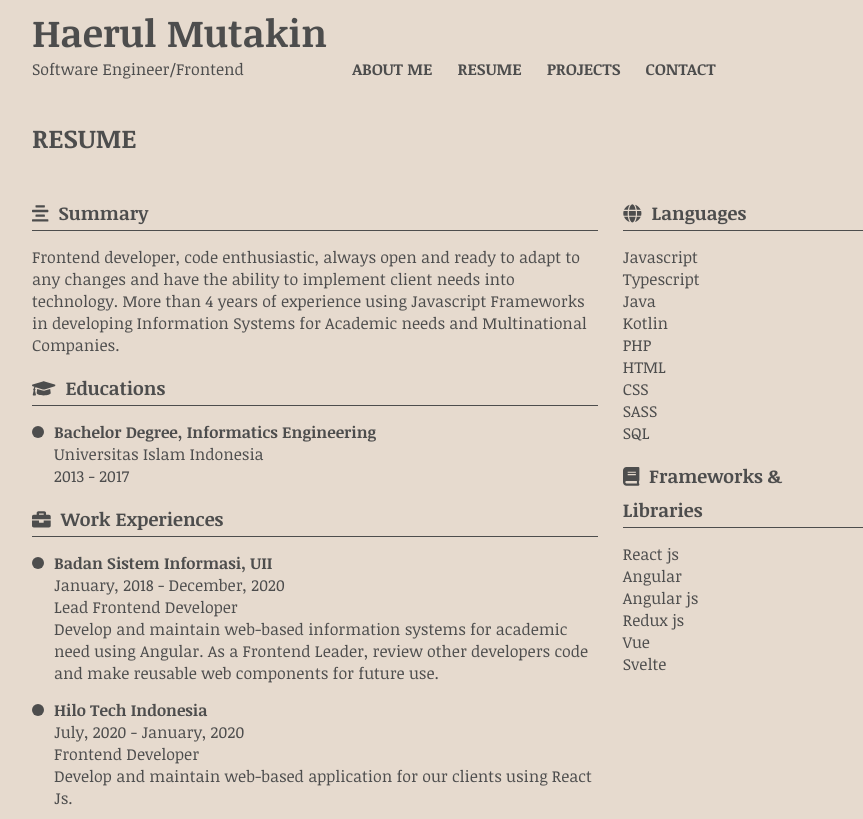
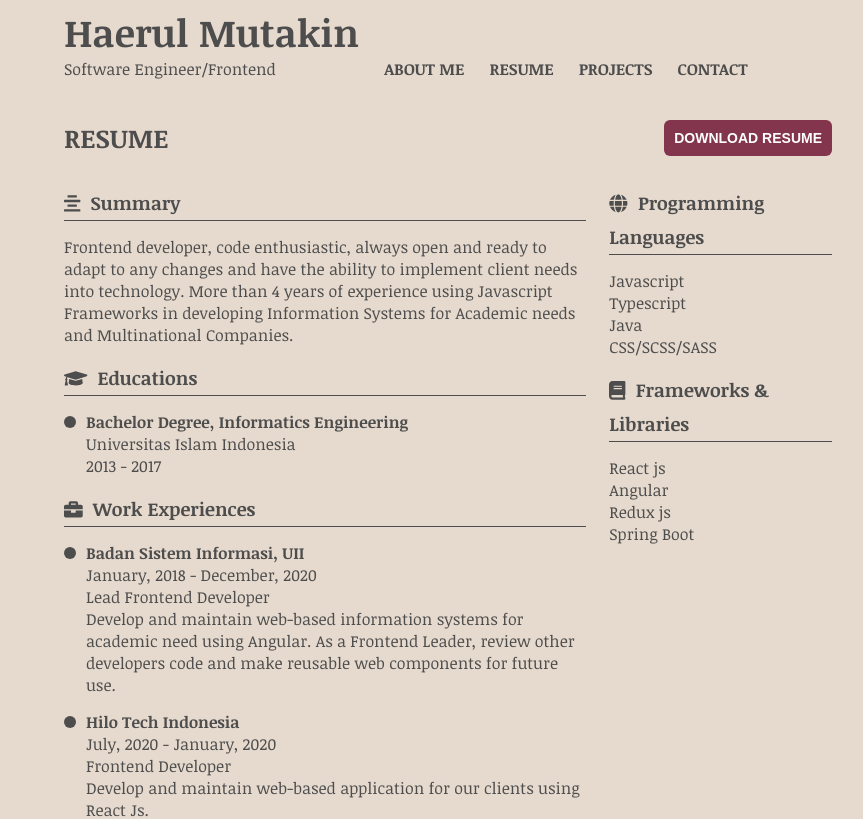
Before and after one commit to haerulmutakin/resume, a React (Create React App) app: page /resume in a window 1280 px wide. Shown: the top 819 px of the page, without its empty margins (192-1055 px from the left). Built offline with nearby package versions, Linux system fonts and the light colour scheme.

Commit message:
apple some styles

```diff
--- a/src/App.scss
+++ b/src/App.scss
@@ -1,5 +1,5 @@
 .App {
-    width: 65vw;
+    width: 60vw;
     height: 100vh;
     margin: 0 auto;
     padding: 0 10px;
--- a/src/components/pages/resume/Resume.js
+++ b/src/components/pages/resume/Resume.js
@@ -6,7 +6,10 @@ import { faAlignCenter, faGlobe, faBook, faGraduationCap, faBriefcase } from '@f
 const Resume = () => {
     return (
         <React.Fragment>
-            <h2 className="page-title">Resume</h2>
+            <div className="content-header">
+                <h2 className="page-title">Resume</h2>
+                <button className="btn header-btn">DOWNLOAD RESUME</button>
+            </div>
             <div className="resume-container">
                 <div className="resume-left-container">
                     <section className="resume-section">
@@ -74,18 +77,13 @@ const Resume = () => {
                     <section className="resume-section">
                         <h3 className="resume-section-title">
                             <FontAwesomeIcon icon={faGlobe} />
-                            Languages
+                            Programming Languages
                         </h3>
                         <div className="resume-section-content">
                             <p>Javascript</p>
                             <p>Typescript</p>
                             <p>Java</p>
-                            <p>Kotlin</p>
-                            <p>PHP</p>
-                            <p>HTML</p>
-                            <p>CSS</p>
-                            <p>SASS</p>
-                            <p>SQL</p>
+                            <p>CSS/SCSS/SASS</p>
                         </div>
                     </section>
                     <section className="resume-section">
@@ -96,10 +94,8 @@ const Resume = () => {
                         <div className="resume-section-content">
                             <p>React js</p>
                             <p>Angular</p>
-                            <p>Angular js</p>
                             <p>Redux js</p>
-                            <p>Vue</p>
-                            <p>Svelte</p>
+                            <p>Spring Boot</p>
                         </div>
                     </section>
                 </div>
--- a/src/components/pages/resume/Resume.scss
+++ b/src/components/pages/resume/Resume.scss
@@ -1,3 +1,8 @@
+.content-header {
+    display: flex;
+    justify-content: space-between;
+    align-items: center;
+}
 .resume-container {
     display: flex;
     justify-content: space-between;
--- a/src/index.scss
+++ b/src/index.scss
@@ -15,7 +15,6 @@ h1, h2, h3, h4, h5, h6, p {
 h2.page-title {
   font-size: 26px;
   text-transform: uppercase;
-  margin-bottom: 40px;
 }
 
 ul, ol {
@@ -23,3 +22,21 @@ ul, ol {
   padding: 0;
   list-style: none;
 }
+
+.btn {
+  border-radius: 6px;
+  border: none;
+  font-size: 14px;
+  font-weight: bold;
+  padding: 10px;
+}
+
+.header-btn {
+  background-color: #84354e;
+  color: #ffffff;
+}
+
+.content-header {
+  width: 100%;
+  margin-bottom: 30px;
+}
--- a/src/router/Routes.js
+++ b/src/router/Routes.js
@@ -6,6 +6,7 @@ import BrowserHistory from '../helpers/history/BrowserHistory';
 import Home from '../components/pages/home/Home';
 import Projects from '../components/pages/projects/Projects';
 import Resume from '../components/pages/resume/Resume';
+import Contact from '../components/pages/contact/Contact';
 
 const AppRoutes = () => {
     return (
@@ -14,6 +15,7 @@ const AppRoutes = () => {
                 <Route exact path="/" component={Home} />
                 <Route exact path="/projects" component={Projects} />
                 <Route exact path="/resume" component={Resume} />
+                <Route exact path="/contact" component={Contact} />
             </Switch>
         </Router>
     )
```
Also changed, not shown: 1 other file (tests, documents, lock files or other folders).
